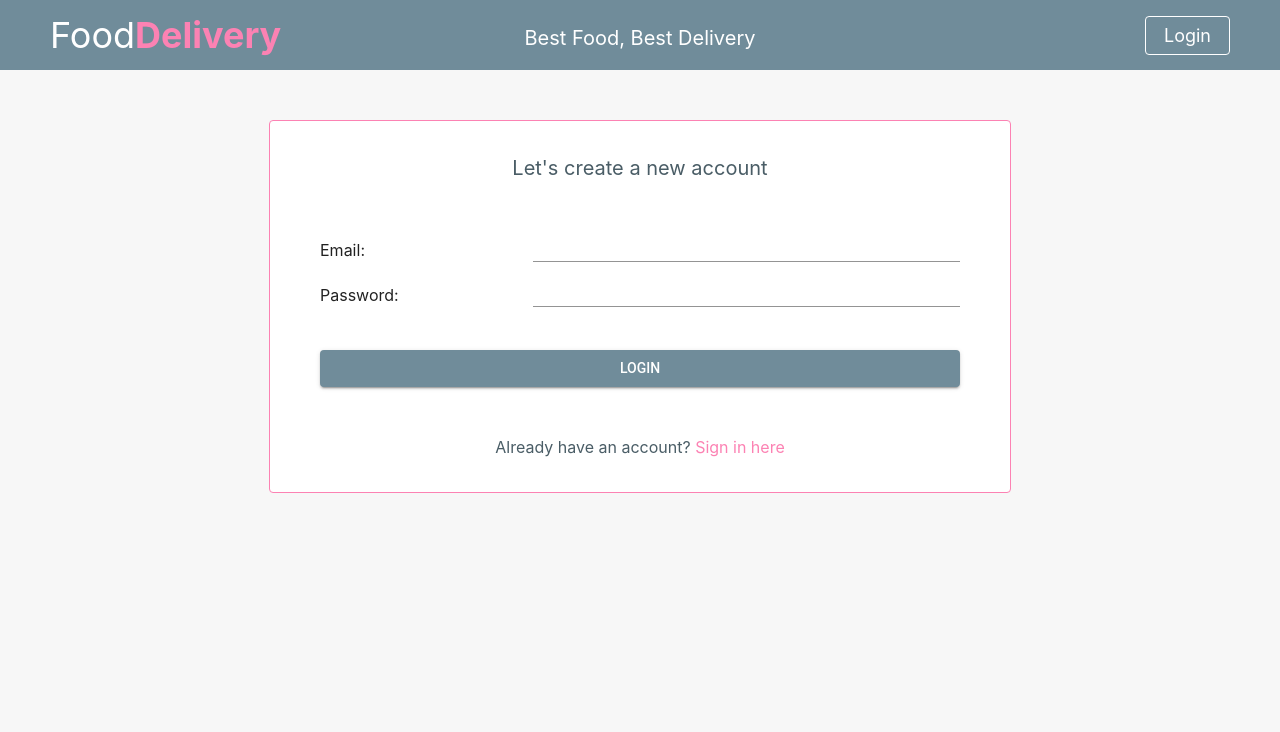
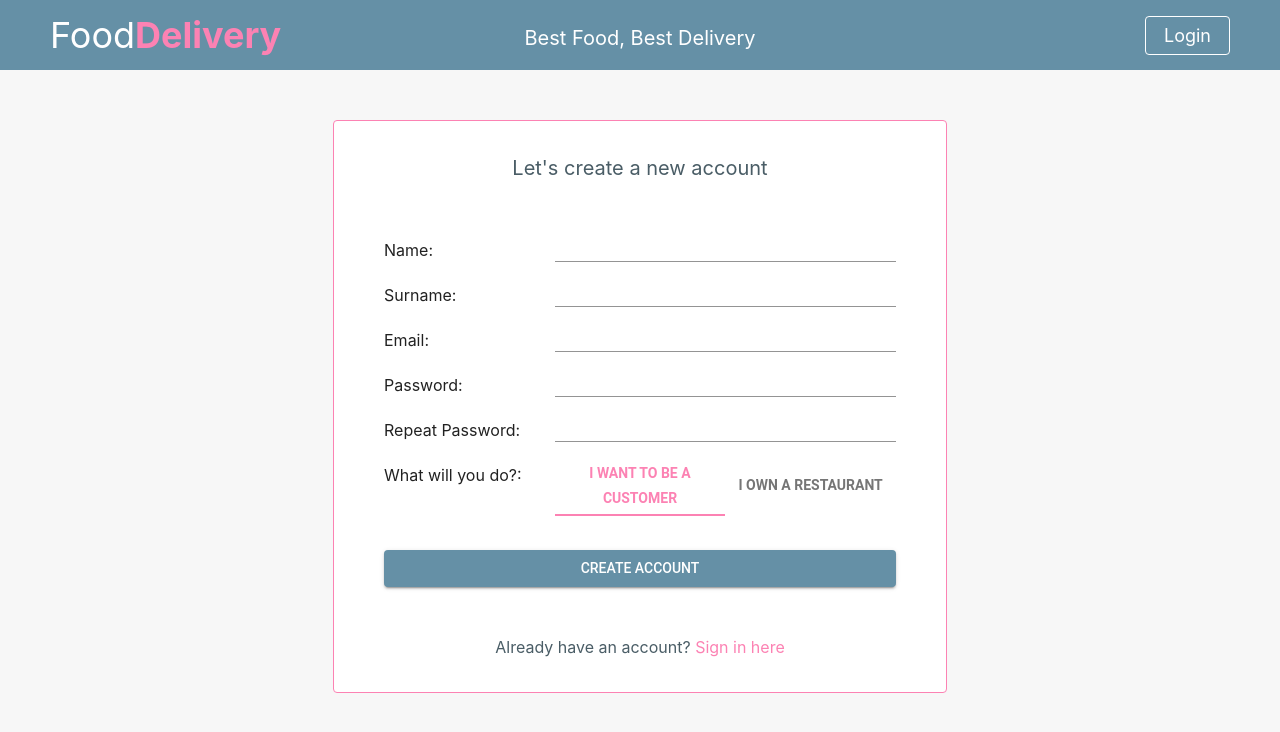
Before and after one commit to ropre4/demo-project, a React (Create React App) app in the folder front/: page /register in a window 1280 px wide. Shown: the top 732 px of the page. Built offline with nearby package versions, Linux system fonts and the light colour scheme.

Commit message:
register form fields added

```diff
--- a/front/src/app/App.css
+++ b/front/src/app/App.css
@@ -7,7 +7,7 @@
 .form-container {
     padding: 25px 50px;
     min-width: 450px;
-    width: 50%;
+    width: 40%;
     border-radius: 5px;
     border: 1px solid #FC82B3;
 }
--- a/front/src/app/App.theme.ts
+++ b/front/src/app/App.theme.ts
@@ -7,7 +7,7 @@ export const theme = {
     palette: {
         primary: {
             contrastText: "#FFF",
-            main: "#708C9A",
+            main: "#6590a6",
         },
         secondary: {
             contrastText: "#FFF",
--- a/front/src/app/common/header/header.css
+++ b/front/src/app/common/header/header.css
@@ -1,6 +1,6 @@
 
 .fd-header {
-    background-color: #708C9A;
+    background-color: #6590a6;
     height: 70px;
     display: flex;
     justify-content: space-between;
--- a/front/src/app/pages/register/register.page.tsx
+++ b/front/src/app/pages/register/register.page.tsx
@@ -1,4 +1,5 @@
 import * as React from "react";
+import {useState} from "react";
 import Grid from "@material-ui/core/Grid/Grid";
 import {useTranslation} from "react-i18next";
 import './register.css';
@@ -6,28 +7,64 @@ import Link from "@material-ui/core/Link/Link";
 import {InputComponent} from "../../common/input/input.component";
 import Button from "@material-ui/core/Button/Button";
 import Paper from "@material-ui/core/Paper/Paper";
+import Tabs from "@material-ui/core/Tabs/Tabs";
+import Tab from "@material-ui/core/Tab/Tab";
 
 export default function RegisterPage() {
     const {t} = useTranslation();
+    const [userRole, setUserRole] = useState<number>(0);
 
     return <div className="register-container">
         <Paper elevation={0} className="form-container">
             <Grid item className="form-title">{t('register_form:welcome')}</Grid>
             <Grid container>
                 <Grid container className="form-item">
-                    <Grid item sm={4} className="form-label">{t('login_form:email')}:</Grid>
+                    <Grid item sm={4} className="form-label">{t('register_form:name')}:</Grid>
+                    <Grid item sm={8}>
+                        <InputComponent type="text"/>
+                    </Grid>
+                </Grid>
+                <Grid container className="form-item">
+                    <Grid item sm={4} className="form-label">{t('register_form:surname')}:</Grid>
+                    <Grid item sm={8}>
+                        <InputComponent type="text"/>
+                    </Grid>
+                </Grid>
+                <Grid container className="form-item">
+                    <Grid item sm={4} className="form-label">{t('register_form:email')}:</Grid>
                     <Grid item sm={8}>
                         <InputComponent type="text"/>
                     </Grid>
                 </Grid>
                 <Grid  container className="form-item">
-                    <Grid item sm={4} className="form-label">{t('login_form:password')}:</Grid>
+                    <Grid item sm={4} className="form-label">{t('register_form:password')}:</Grid>
                     <Grid item sm={8}>
                         <InputComponent type="password"/>
                     </Grid>
                 </Grid>
-                <Button  style={{width: '100%', marginTop: 30}} variant="contained" color="primary">
-                    {t('common:login')}
+                <Grid  container className="form-item">
+                    <Grid item sm={4} className="form-label">{t('register_form:repeat_password')}:</Grid>
+                    <Grid item sm={8}>
+                        <InputComponent type="password"/>
+                    </Grid>
+                </Grid>
+                <Grid  container className="form-item">
+                    <Grid item sm={4} className="form-label">{t('register_form:role')}:</Grid>
+                    <Grid item sm={8}>
+                        <Tabs
+                            value={userRole}
+                            indicatorColor="secondary"
+                            textColor="secondary"
+                            onChange={(_, value)=>setUserRole(value)}
+                            aria-label="disabled tabs example"
+                        >
+                            <Tab label={t('register_form:customer')} style={{width: '50%', fontWeight: 'bold'}} value={0}/>
+                            <Tab label={t('register_form:owner')} style={{width: '50%', fontWeight: 'bold'}} value={1}/>
+                        </Tabs>
+                    </Grid>
+                </Grid>
+                <Button  style={{width: '100%', marginTop: 50}} variant="contained" color="primary">
+                    {t('register_form:create_account')}
                 </Button>
             </Grid>
             <Grid item className="form-footer">
--- a/front/src/assets/en.json
+++ b/front/src/assets/en.json
@@ -13,6 +13,15 @@
   "register_form": {
     "welcome": "Let's create a new account",
     "already_registered1": "Already have an account?",
-    "already_registered2": "Sign in here"
+    "already_registered2": "Sign in here",
+    "role": "What will you do?",
+    "name": "Name",
+    "surname": "Surname",
+    "email": "Email",
+    "password": "Password",
+    "repeat_password": "Repeat Password",
+    "create_account": "Create Account",
+    "customer": "I WANT TO BE A CUSTOMER",
+    "owner": "I OWN A RESTAURANT"
   }
 }
--- a/front/tsconfig.json
+++ b/front/tsconfig.json
@@ -11,7 +11,7 @@
     "noImplicitAny": false,
     "esModuleInterop": true,
     "allowSyntheticDefaultImports": true,
-    "strict": true,
+    "strict": false,
     "forceConsistentCasingInFileNames": true,
     "module": "esnext",
     "moduleResolution": "node",
```
